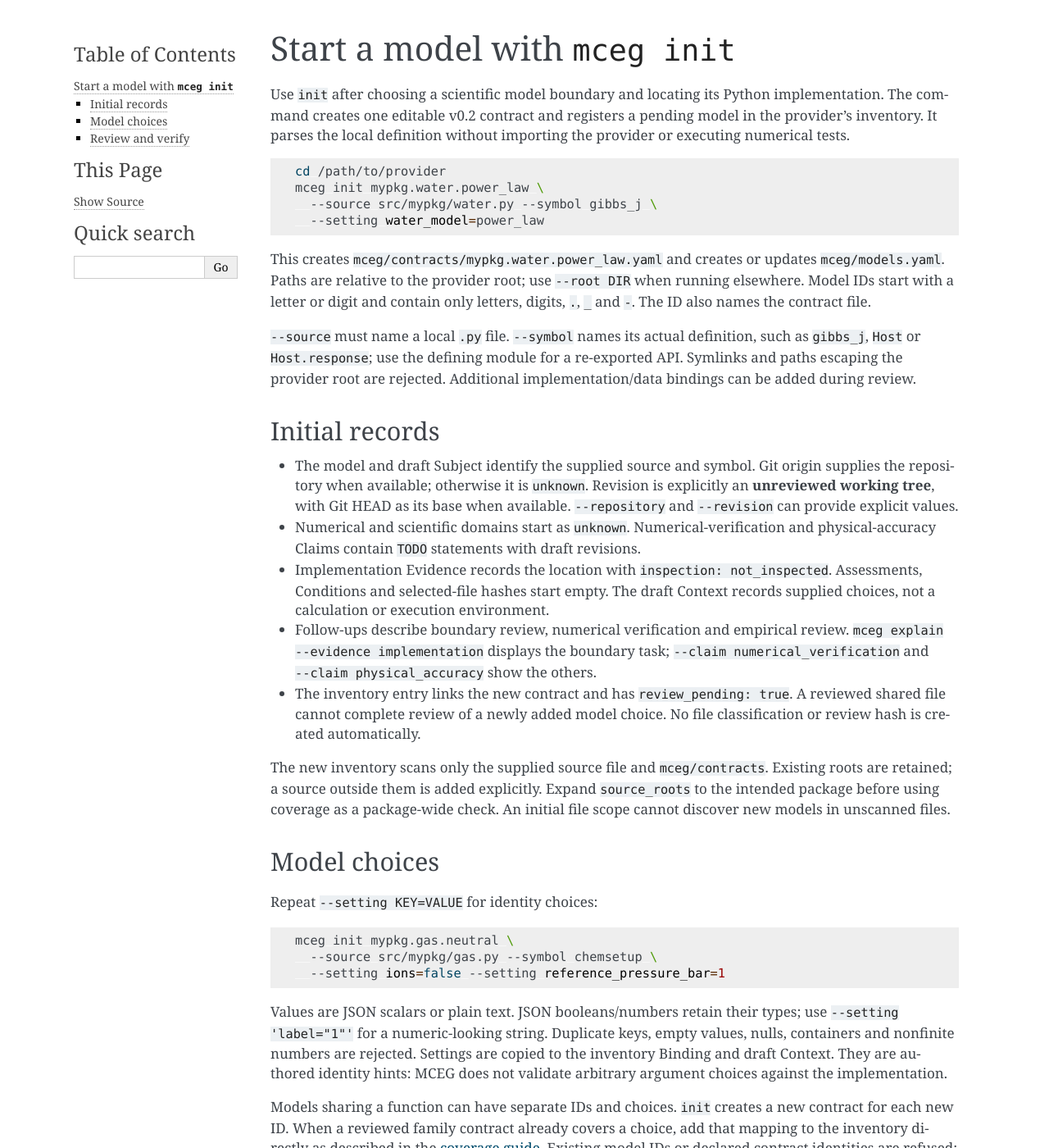
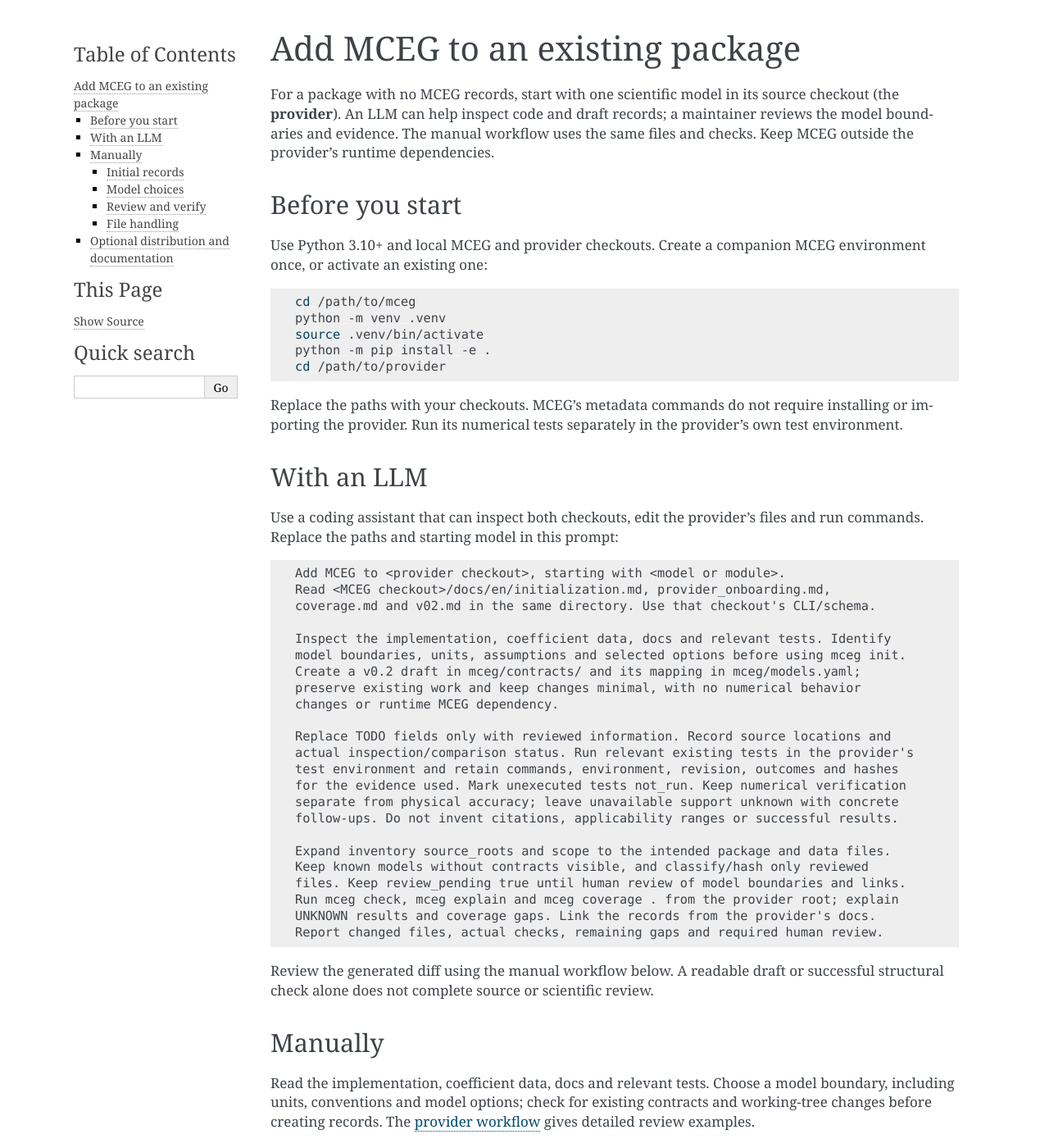
Before and after one commit to HajimeKawahara/mceg, a Sphinx documentation site: the page built from docs/en/initialization.md, in a window 1280 px wide and 1400 px high. Shown: the whole window at 82% size. Built offline with Sphinx 7.4.7, drawn with Linux system fonts in a browser that asks for light colours; pages that are not in the unit, such as notebooks, are missing from menus; some of the changed text lies outside the part shown.

Commit message:
docs: explain LLM and manual package onboarding

````diff
--- a/docs/en/initialization.md
+++ b/docs/en/initialization.md
@@ -1,9 +1,72 @@
-# Start a model with `mceg init`
+# Add MCEG to an existing package
 
-Use `init` after choosing a scientific model boundary and locating its Python
-implementation. The command creates one editable v0.2 contract and registers a
-pending model in the provider's inventory. It parses the local definition without
-importing the provider or executing numerical tests.
+For a package with no MCEG records, start with one scientific model in its source
+checkout (the **provider**). An LLM can help inspect code and draft records; a
+maintainer reviews the model boundaries and evidence. The manual workflow uses
+the same files and checks. Keep MCEG outside the provider's runtime dependencies.
+
+## Before you start
+
+Use Python 3.10+ and local MCEG and provider checkouts. Create a companion MCEG
+environment once, or activate an existing one:
+
+```bash
+cd /path/to/mceg
+python -m venv .venv
+source .venv/bin/activate
+python -m pip install -e .
+cd /path/to/provider
+```
+
+Replace the paths with your checkouts. MCEG's metadata commands do not require
+installing or importing the provider. Run its numerical tests separately in the
+provider's own test environment.
+
+## With an LLM
+
+Use a coding assistant that can inspect both checkouts, edit the provider's files
+and run commands. Replace the paths and starting model in this prompt:
+
+```text
+Add MCEG to <provider checkout>, starting with <model or module>.
+Read <MCEG checkout>/docs/en/initialization.md, provider_onboarding.md,
+coverage.md and v02.md in the same directory. Use that checkout's CLI/schema.
+
+Inspect the implementation, coefficient data, docs and relevant tests. Identify
+model boundaries, units, assumptions and selected options before using mceg init.
+Create a v0.2 draft in mceg/contracts/ and its mapping in mceg/models.yaml;
+preserve existing work and keep changes minimal, with no numerical behavior
+changes or runtime MCEG dependency.
+
+Replace TODO fields only with reviewed information. Record source locations and
+actual inspection/comparison status. Run relevant existing tests in the provider's
+test environment and retain commands, environment, revision, outcomes and hashes
+for the evidence used. Mark unexecuted tests not_run. Keep numerical verification
+separate from physical accuracy; leave unavailable support unknown with concrete
+follow-ups. Do not invent citations, applicability ranges or successful results.
+
+Expand inventory source_roots and scope to the intended package and data files.
+Keep known models without contracts visible, and classify/hash only reviewed
+files. Keep review_pending true until human review of model boundaries and links.
+Run mceg check, mceg explain and mceg coverage . from the provider root; explain
+UNKNOWN results and coverage gaps. Link the records from the provider's docs.
+Report changed files, actual checks, remaining gaps and required human review.
+```
+
+Review the generated diff using the manual workflow below. A readable draft or
+successful structural check alone does not complete source or scientific review.
+
+## Manually
+
+Read the implementation, coefficient data, docs and relevant tests. Choose a
+model boundary, including units, conventions and model options; check for existing
+contracts and working-tree changes before creating records. The
+[provider workflow](provider_onboarding.md) gives detailed review examples.
+
+`mceg init` creates one editable v0.2 contract and registers a pending model in
+the provider's inventory. It parses the local Python definition without importing
+the provider or executing numerical tests. Replace the example ID, path, symbol
+and settings with your model's choices:
 
 ```bash
 cd /path/to/provider
@@ -22,7 +85,7 @@ such as `gibbs_j`, `Host` or `Host.response`; use the defining module for a
 re-exported API. Symlinks and paths escaping the provider root are rejected.
 Additional implementation/data bindings can be added during review.
 
-## Initial records
+### Initial records
 
 - The model and draft Subject identify the supplied source and symbol. Git
   origin supplies the repository when available; otherwise it is `unknown`.
@@ -45,7 +108,7 @@ Existing roots are retained; a source outside them is added explicitly. Expand
 `source_roots` to the intended package before using coverage as a package-wide
 check. An initial file scope cannot discover new models in unscanned files.
 
-## Model choices
+### Model choices
 
 Repeat `--setting KEY=VALUE` for identity choices:
 
@@ -67,7 +130,26 @@ choice, add that mapping to the inventory directly as described in the
 [coverage guide](coverage.md). Existing model IDs or declared contract identities
 are refused; edit their existing records instead of reinitializing them.
 
-## Review and verify
+### Review and verify
+
+Edit the contract's `TODO` fields to describe the model, assumptions, units,
+numerical restrictions and scientific scope. Record the sources actually
+inspected and what remains unchecked. Run relevant provider tests separately;
+retain their command, environment, implementation revision, outcomes and source
+and artifact hashes before writing a scoped numerical Assessment. Leave tests
+not executed as `not_run`, unavailable scientific support as `unknown`, and
+remaining work as concrete Follow-ups. See the [v0.2 records](v02.md) and
+[provider workflow](provider_onboarding.md) for the evidence fields.
+
+Edit `mceg/models.yaml` to set the intended `scope` and `source_roots`, for example
+`source_roots: [src/mypkg]`, including any separate coefficient-data directories.
+Add known models without contracts with `contracts: []`. For each reviewed file,
+record its `model` or `support` role, reason and SHA-256 as described in the
+[inventory guide](coverage.md); leave unreviewed files visible. Clear a model's
+`review_pending` only after human review of its boundary, bindings and contract
+links. Repeat `init` for additional model IDs as needed.
+
+From the provider root, with the MCEG environment active:
 
 ```bash
 mceg check mceg/contracts/mypkg.water.power_law.yaml
@@ -75,13 +157,22 @@ mceg explain mceg/contracts/mypkg.water.power_law.yaml --evidence implementation
 mceg coverage .
 ```
 
-The generated document passes structural validation while source/evidence review
-remains unknown. Coverage reports `unreviewed_model` and missing file reviews;
-exit code 1 is expected. Follow the [provider workflow](provider_onboarding.md)
-to define conventions, inspect sources, collect evidence and write scoped
-Assessments. Review inventory bindings, classify and pin the relevant files, then
-clear `review_pending`. Completing inventory review does not establish physical
-support or complete the contract's evidence tasks.
+An untouched draft passes structural validation while source/evidence review
+remains unknown. `check` can exit **0** with `UNKNOWN` results and does not run
+numerical tests. Coverage reports `unreviewed_model` and missing file reviews;
+exit code **1** is expected while gaps remain. Fix invalid records and report
+remaining gaps without removing models or inventing evidence to obtain a pass.
+Completing inventory review does not establish physical support or complete the
+contract's evidence tasks. For a recorded Assessment, use
+`mceg check CONTRACT --assessment ID --root .` to audit its selected source and
+artifact hashes.
+
+Review and save the inventory, contracts and referenced evidence artifacts
+together, and link them from the provider's documentation. Initial adoption is
+useful even with explicit unresolved scientific questions; describe the reviewed
+scope and next steps so another maintainer or LLM can continue.
+
+### File handling
 
 Existing contracts are never overwritten. Inventory updates append to its root
 lists while retaining prior records, review pins and comments. Direct block/flow
@@ -93,3 +184,12 @@ failed inventory update removes the newly created contract.
 `init` exits **0** when it creates the draft, and **2** for input or write errors.
 The separate coverage result describes remaining work. Run `mceg init -h` for
 the complete CLI options.
+
+## Optional distribution and documentation
+
+Repository contracts are enough for local checks. To enable
+`mceg explain --package YOUR_DISTRIBUTION`, additionally bundle a
+[package evidence catalog](package_evidence.md) and its referenced records in the
+distribution. `init` does not create that catalog. For browsable contract pages,
+follow the [HTML guide](html.md) to add `mceg/docs.yaml` and integrate generation
+with the provider's documentation build.
````
Also changed, not shown: README.md (+48 -15 lines), docs/en/provider_onboarding.md (+4 -0 lines).
